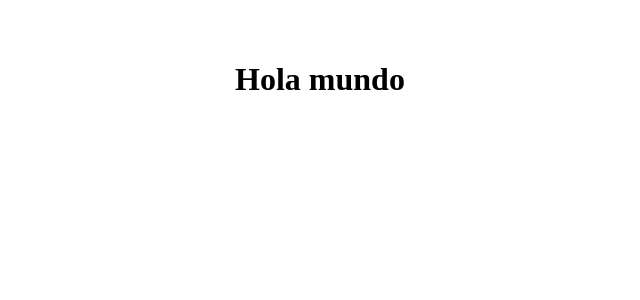
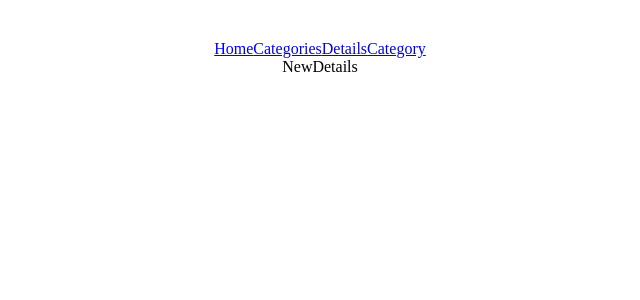
Before and after one commit to ana-badolato/Collective-Pulse, a React (Vite) app: page /details in a window 1280 px wide. Shown: the top 300 px of the page, without its empty margins (320-960 px from the left). Built offline with nearby package versions, Linux system fonts and the light colour scheme.

Commit message:
Initial Routing
Co-authored-by: Javier Gascon Ruiz <Javitocatral@users.noreply.github.com>

```diff
--- a/src/App.jsx
+++ b/src/App.jsx
@@ -1,3 +1,10 @@
+import { Routes, Route } from 'react-router'
+import Home from './pages/Home'
+import NewsCategory from './pages/Categories'
+import Details from './pages/Details'
+import Category from './pages/Category'
+import NotFound from './pages/NotFound'
+import Navbar from './component/Navbar'
 
 import './App.css'
 
@@ -5,7 +12,17 @@ function App() {
 
   return (
     <>
-    <h1>Hola mundo</h1>
+    <Navbar/>
+    <Routes>
+      <Route path='/'element={<Home/>}/>
+      <Route path='/categories'element={<NewsCategory/>}/>
+      <Route path='/details' element={<Details/>}/>
+      <Route path='/category' element={<Category/>}/>
+      <Route path='*' element={<NotFound/>}/>
+    </Routes>
+
+
+
     </>
 
   )
--- a/src/component/Navbar.jsx
+++ b/src/component/Navbar.jsx
@@ -1,8 +1,15 @@
+import { Link } from "react-router-dom"
 
 
 function Navbar() {
   return (
-    <div>Navbar</div>
+    <div>
+      <Link to='/'>Home</Link>
+      <Link to='/categories'>Categories</Link>
+      <Link to='details'>Details</Link>
+      <Link to='category'>Category</Link>
+
+    </div>
   )
 }
 
--- /dev/null
+++ b/src/pages/Categories.jsx
@@ -0,0 +1,9 @@
+
+
+function Categories() {
+  return (
+    <div>NewCategory</div>
+  )
+}
+
+export default Categories
--- /dev/null
+++ b/src/pages/Category.jsx
@@ -0,0 +1,9 @@
+
+
+function Category() {
+  return (
+    <div>NewCategory</div>
+  )
+}
+
+export default Category
--- /dev/null
+++ b/src/pages/Details.jsx
@@ -0,0 +1,9 @@
+
+
+function Details() {
+  return (
+    <div>NewDetails</div>
+  )
+}
+
+export default Details
```
Also changed, not shown: src/pages/NewCategory.jsx (deleted, +0 -9 lines), src/pages/NewDetails.jsx (deleted, +0 -9 lines), src/pages/NewsCategory.jsx (deleted, +0 -9 lines).
